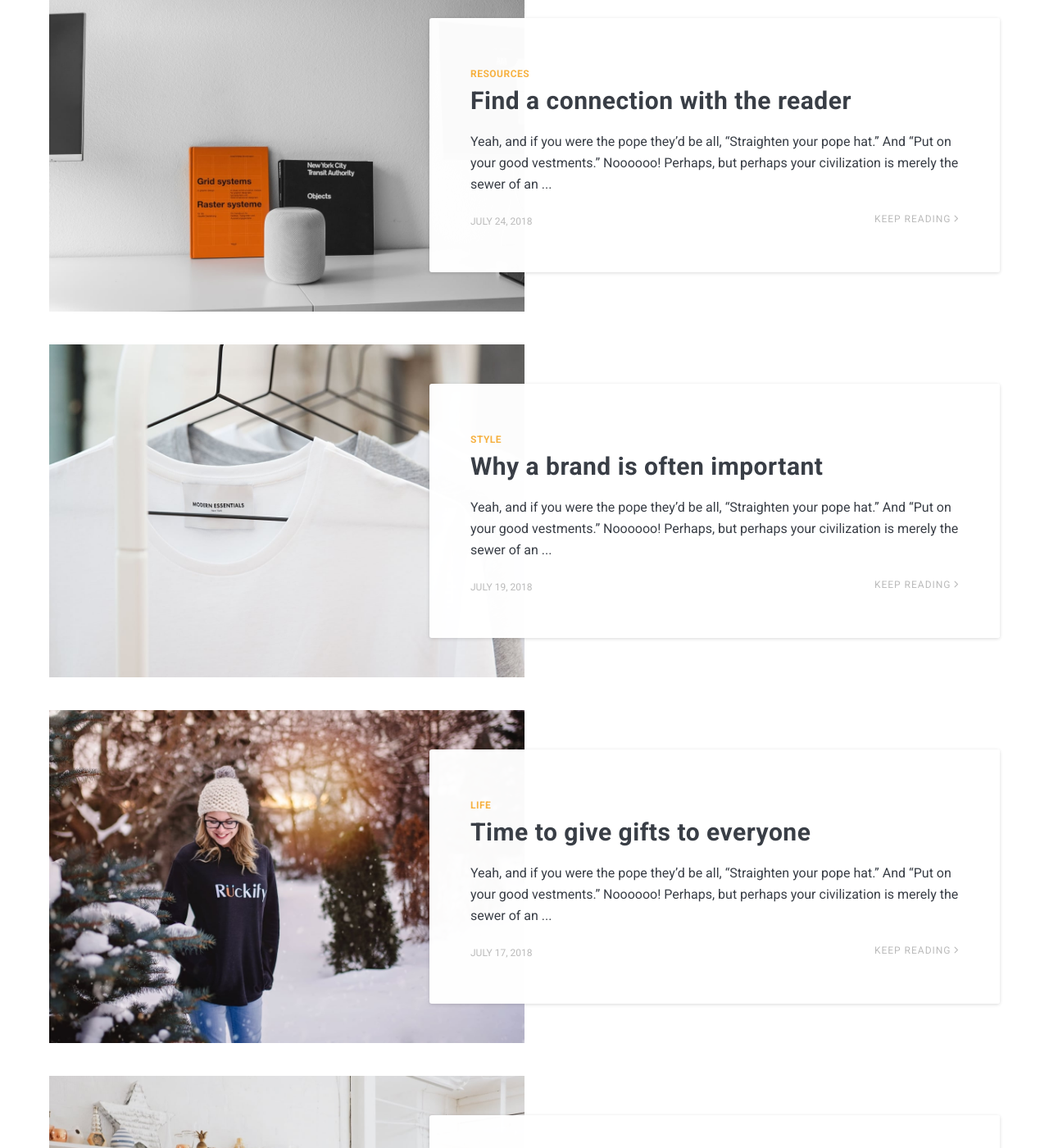
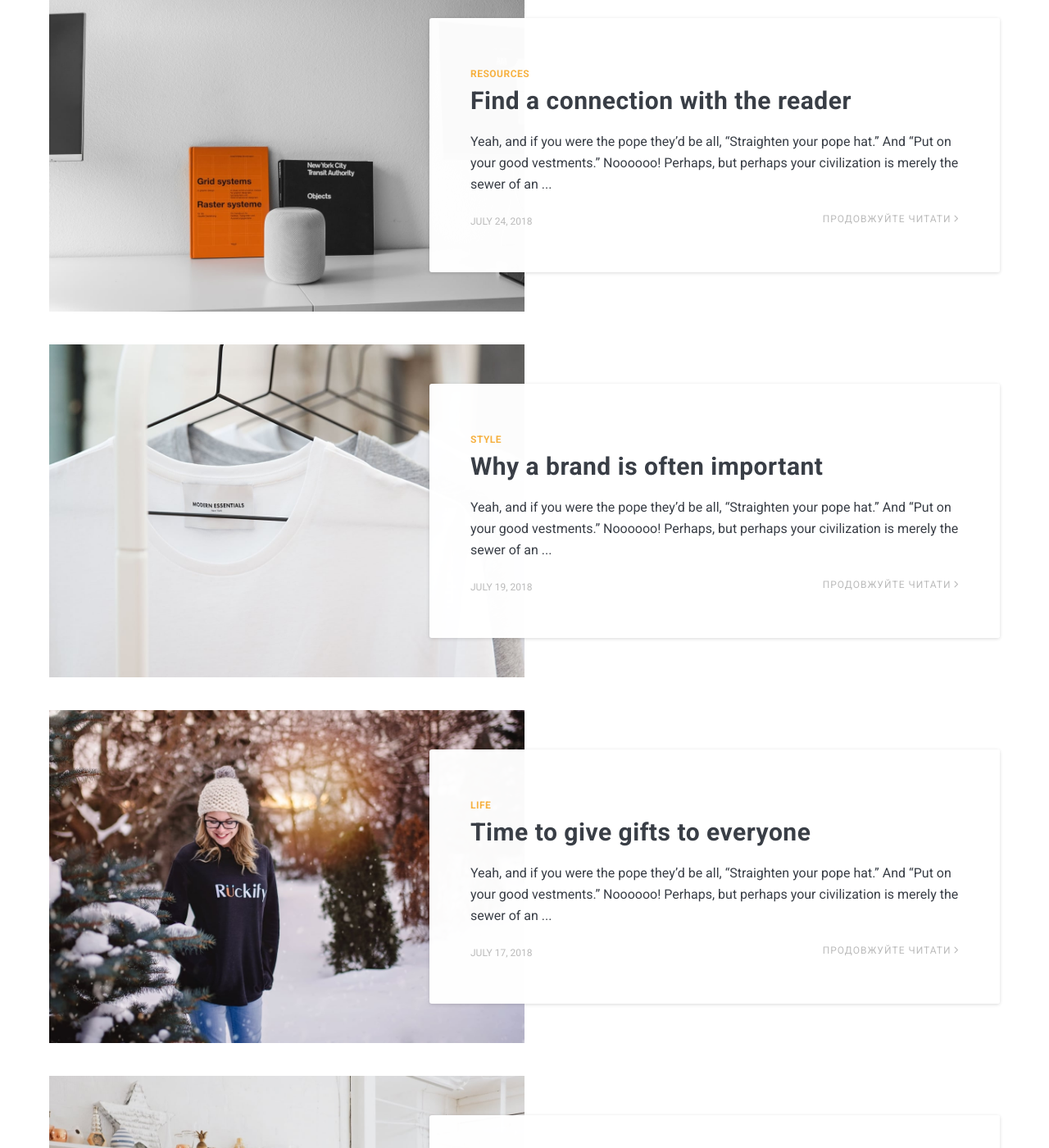
Before and after one commit to itarko/itarko.github.io, a Jekyll site: the page built from index.html, in a window 1280 px wide and 1400 px high, scrolled down 773 px. Shown: the whole window at 82% size. Built offline with Jekyll 4.4.1, drawn with Linux system fonts in a browser that asks for light colours; nearby versions of some CDN libraries; the list of posts is cut into pages by our own code; some of the changed text lies outside the part shown.

Commit message:
Update article-content.html

```diff
--- a/_includes/article-content.html
+++ b/_includes/article-content.html
@@ -35,7 +35,7 @@
               <span class="article__date"><time datetime="{{ post.date | date_to_xmlschema }}">{% assign date_format = site.minima.date_format | default: "%B %-d, %Y" %}{{ post.date | date: date_format }}</time></span>
             </div>
 
-            <a href="{{post.url | prepend: site.baseurl}}" class="read-more">Keep Reading <i class="ion ion-ios-arrow-forward"></i></a>
+            <a href="{{post.url | prepend: site.baseurl}}" class="read-more">Продовжуйте читати <i class="ion ion-ios-arrow-forward"></i></a>
           </div>
 
         </div>
```
